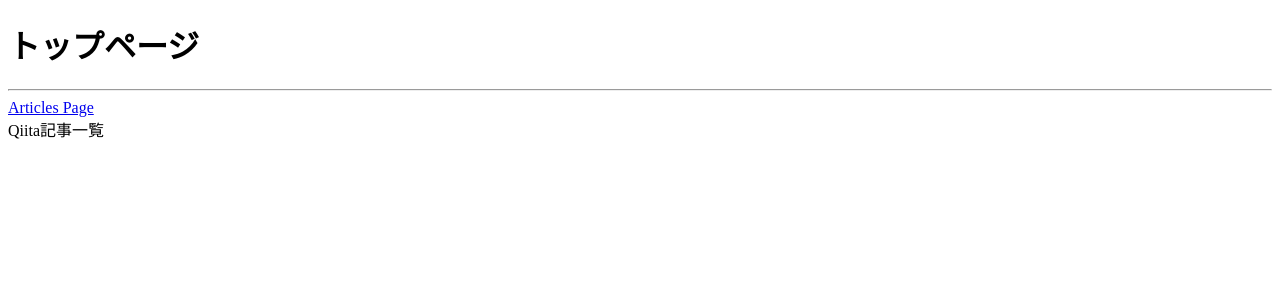
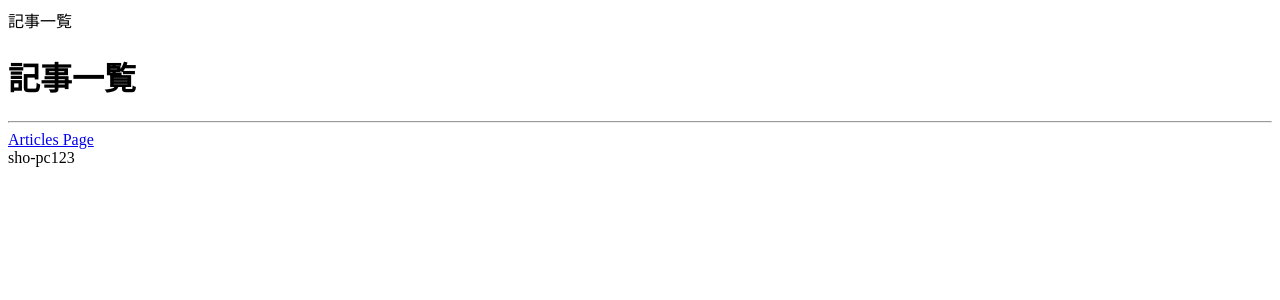
Before and after one commit to sho-pc123/nuxt3-app, a Nuxt app: page / in a window 1280 px wide. Shown: the top 300 px of the page. Built offline with nearby package versions, Linux system fonts and the light colour scheme.

Commit message:
sassのインストールとディレクトリ構成の修正

```diff
--- a/layouts/default.vue
+++ b/layouts/default.vue
@@ -1,6 +1,7 @@
 <template>
   <div>
+    <header>記事一覧</header>
     <slot />
-    <footer>Qiita記事一覧</footer>
+    <footer>sho-pc123</footer>
   </div>
 </template>
--- a/package.json
+++ b/package.json
@@ -12,6 +12,7 @@
   "devDependencies": {
     "@nuxt/devtools": "latest",
     "nuxt": "^3.8.2",
+    "sass": "^1.71.1",
     "typescript": "^5.3.2",
     "vue": "^3.3.8",
     "vue-router": "^4.2.5"
@@ -19,5 +20,6 @@
   "volta": {
     "node": "18.18.2",
     "yarn": "1.22.19"
-  }
+  },
+  "dependencies": {}
 }
--- a/pages/index.vue
+++ b/pages/index.vue
@@ -1,7 +1,15 @@
 <template>
   <div>
-    <h1>トップページ</h1>
+    <h1>記事一覧</h1>
     <hr>
-    <NuxtLink to="/articles">Articles Page</NuxtLink>
+    <NuxtLink to="/qiitaArticles">Articles Page</NuxtLink>
   </div>
 </template>
+
+<script lang="ts" setup>
+</script>
+
+
+<style lang="scss" scoped>
+@use './style.scss'
+</style>
--- a/pages/articles.vue
+++ b/pages/qiitaArticles/index.vue
@@ -1,5 +1,5 @@
 <template>
-  <div>
+  <div class="">
       <ul>
         <li v-for="article in data" :key="article.id">
           <a :href="article.url">{{ article.title }}</a>
```
Also changed, not shown: pages/style.scss (added), 1 other file (tests, documents, lock files or other folders).
